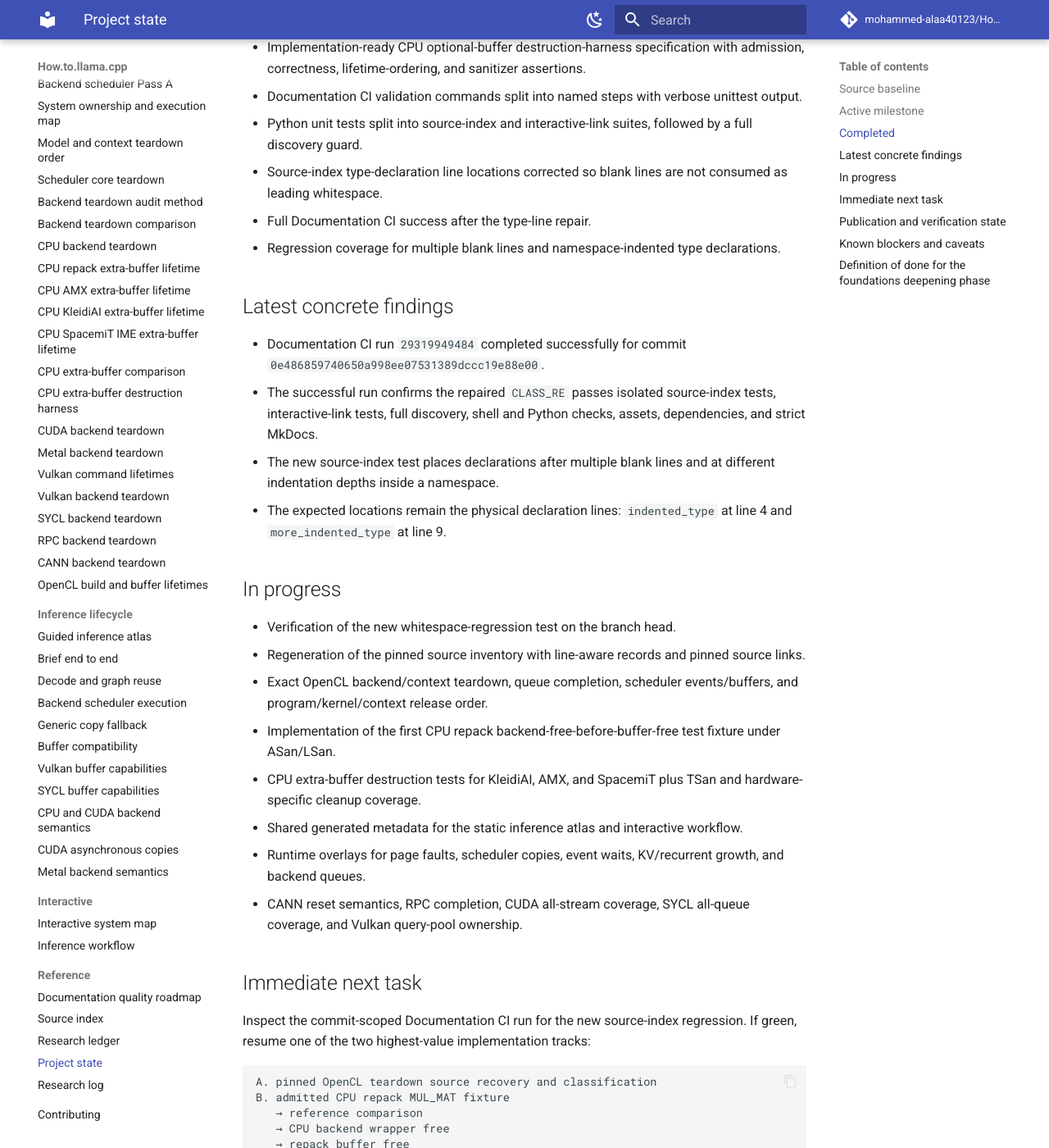
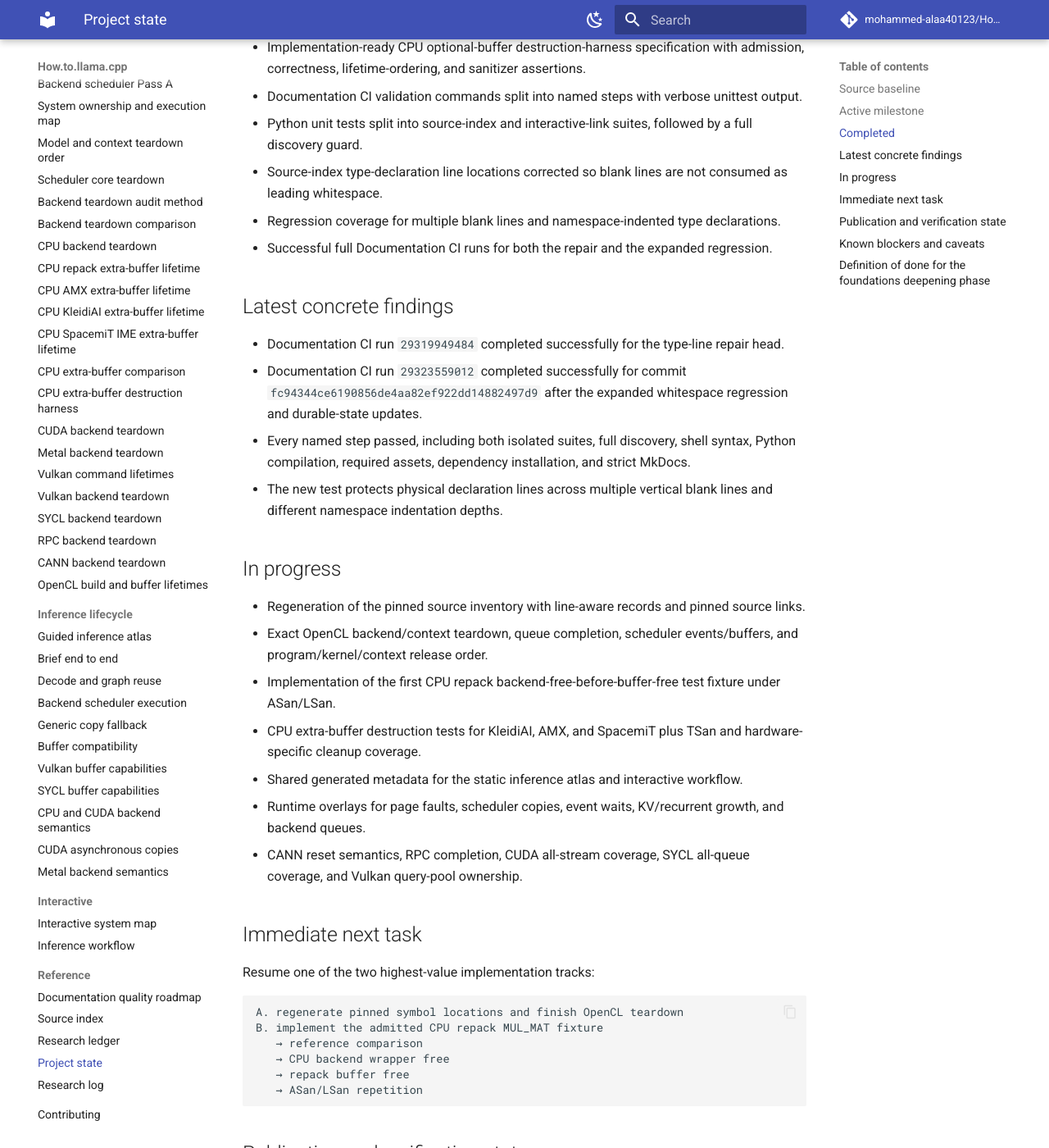
Before and after one commit to mohammed-alaa40123/How.to.llama.cpp, an MkDocs documentation site: the page built from docs/reference/project-state.md, in a window 1280 px wide and 1400 px high, scrolled down 1175 px. Shown: the whole window at 82% size. Built offline with MkDocs 1.6.1 and Material for MkDocs 9.7.7, drawn with Linux system fonts in a browser that asks for light colours; comment, search, counter and statistics services are not loaded; some of the changed text lies outside the part shown.

Commit message:
docs: record successful regression CI

````diff
--- a/docs/reference/project-state.md
+++ b/docs/reference/project-state.md
@@ -32,19 +32,18 @@ Read this file after the root README on every run. It is the compact checkpoint
 - Documentation CI validation commands split into named steps with verbose unittest output.
 - Python unit tests split into source-index and interactive-link suites, followed by a full discovery guard.
 - Source-index type-declaration line locations corrected so blank lines are not consumed as leading whitespace.
-- Full Documentation CI success after the type-line repair.
 - Regression coverage for multiple blank lines and namespace-indented type declarations.
+- Successful full Documentation CI runs for both the repair and the expanded regression.
 
 ## Latest concrete findings
 
-- Documentation CI run `29319949484` completed successfully for commit `0e486859740650a998ee07531389dccc19e88e00`.
-- The successful run confirms the repaired `CLASS_RE` passes isolated source-index tests, interactive-link tests, full discovery, shell and Python checks, assets, dependencies, and strict MkDocs.
-- The new source-index test places declarations after multiple blank lines and at different indentation depths inside a namespace.
-- The expected locations remain the physical declaration lines: `indented_type` at line 4 and `more_indented_type` at line 9.
+- Documentation CI run `29319949484` completed successfully for the type-line repair head.
+- Documentation CI run `29323559012` completed successfully for commit `fc94344ce6190856de4aa82ef922dd14882497d9` after the expanded whitespace regression and durable-state updates.
+- Every named step passed, including both isolated suites, full discovery, shell syntax, Python compilation, required assets, dependency installation, and strict MkDocs.
+- The new test protects physical declaration lines across multiple vertical blank lines and different namespace indentation depths.
 
 ## In progress
 
-- Verification of the new whitespace-regression test on the branch head.
 - Regeneration of the pinned source inventory with line-aware records and pinned source links.
 - Exact OpenCL backend/context teardown, queue completion, scheduler events/buffers, and program/kernel/context release order.
 - Implementation of the first CPU repack backend-free-before-buffer-free test fixture under ASan/LSan.
@@ -55,11 +54,11 @@ Read this file after the root README on every run. It is the compact checkpoint
 
 ## Immediate next task
 
-Inspect the commit-scoped Documentation CI run for the new source-index regression. If green, resume one of the two highest-value implementation tracks:
+Resume one of the two highest-value implementation tracks:
 
 ```text
-A. pinned OpenCL teardown source recovery and classification
-B. admitted CPU repack MUL_MAT fixture
+A. regenerate pinned symbol locations and finish OpenCL teardown
+B. implement the admitted CPU repack MUL_MAT fixture
    → reference comparison
    → CPU backend wrapper free
    → repack buffer free
@@ -69,7 +68,7 @@ B. admitted CPU repack MUL_MAT fixture
 ## Publication and verification state
 
 - Work is published in PR #1 from branch `automation/backend-teardown-audit-method`; the PR remains open and mergeable.
-- Documentation CI run `29319949484` is green for the prior branch head.
+- Documentation CI runs `29319949484` and `29323559012` are green.
 - Added detailed note `logs/research/2026-07-14/1250-source-index-whitespace-regression.md`.
 - Added focused tests for multiple vertical blank lines and namespace indentation.
 - Full local checkout validation remains unavailable because direct GitHub DNS resolution is blocked in this runtime.
@@ -77,11 +76,10 @@ B. admitted CPU repack MUL_MAT fixture
 
 ## Known blockers and caveats
 
-- **Current CI verification:** the prior head is green; the new regression commit still needs its own workflow result.
 - **Pinned regeneration blocker:** no usable local pinned llama.cpp checkout is available, so the source index could not be regenerated here.
 - **Large upstream file blocker:** the connector exposes the pinned OpenCL blob as truncated output and exact hidden symbols remain difficult to search.
-- **Local validation blocker:** direct cloning fails with `Could not resolve host: github.com`; full Python tests, strict MkDocs build, and `check_site.sh` require a usable checkout.
-- **Pages verification blocker:** branch-only documentation cannot deploy until PR #1 merges; live HTTP and rendered-content checks remain pending.
+- **Local validation blocker:** direct cloning fails with `Could not resolve host: github.com`; full local Python tests, strict MkDocs build, and `check_site.sh` require a usable checkout. GitHub-hosted Documentation CI is green.
+- **Pages verification blocker:** branch-only documentation cannot deploy until PR #1 merges; live HTTP and rendered-content checks remain pending. Public search returned no indexed result for the site.
 - **Harness caveat:** a skipped hardware-gated path is not evidence that the lifetime ordering passed.
 - **SpacemiT caveat:** buffer lifetime is distinct from thread-local TCM leases and process-level pool-manager lifetime.
 - **Scope caveat:** optional CPU extra-buffer audits do not prove behavior for HBM or future implementations.
````
